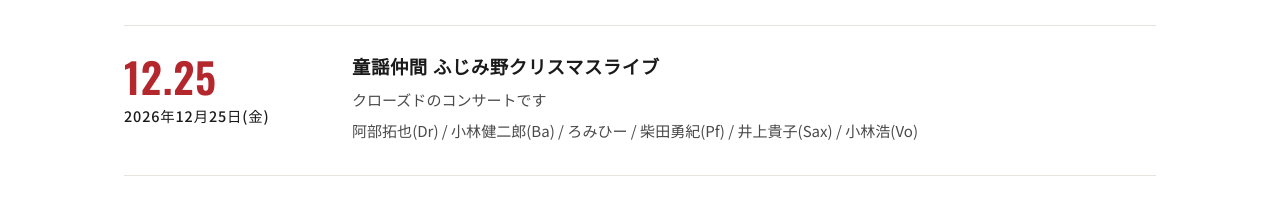
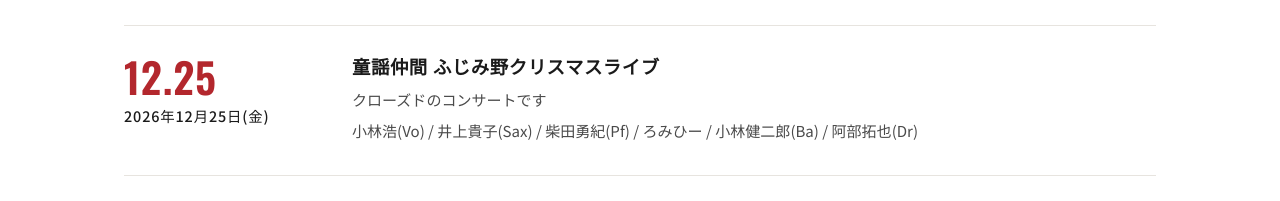
Before and after one commit to takuteefunk-cell/takuteefunk-cell.github.io, a plain HTML site: page schedule.html in a window 1280 px wide. Shown: the part 1548-1749 px from the top of the page. Drawn offline with nearby package versions, Linux system fonts and the light colour scheme.

Commit message:
Reorder 12/25 closed live members (Vo first)
Co-Authored-By: Claude Sonnet 5.5 <noreply@anthropic.com>

```diff
--- a/schedule.html
+++ b/schedule.html
@@ -86,7 +86,7 @@
         <h3>童謡仲間 ふじみ野クリスマスライブ</h3>
         <div class="details">
           <div>クローズドのコンサートです</div>
-          <div>阿部拓也(Dr) / 小林健二郎(Ba) / ろみひー / 柴田勇紀(Pf) / 井上貴子(Sax) / 小林浩(Vo)</div>
+          <div>小林浩(Vo) / 井上貴子(Sax) / 柴田勇紀(Pf) / ろみひー / 小林健二郎(Ba) / 阿部拓也(Dr)</div>
         </div>
       </div>
     </div>
```
